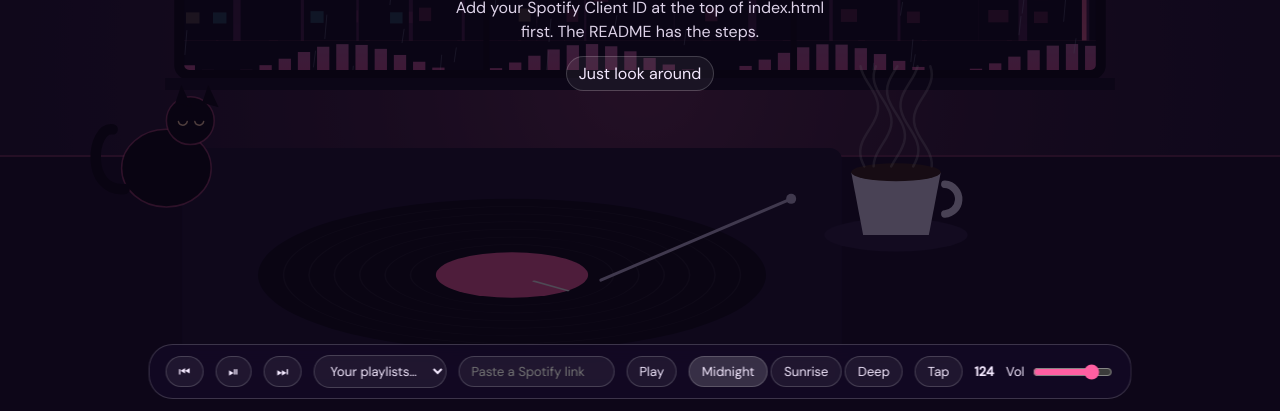
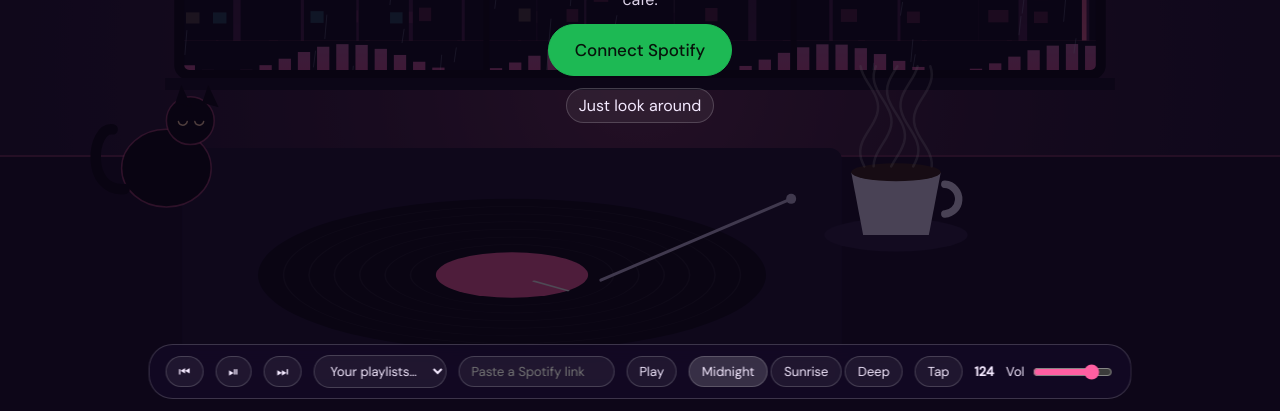
Before and after one commit to ChrisBakedBeats/spotify-cafe, a plain HTML site: page index.html in a window 1280 px wide. Shown: the part 389-800 px from the top of the page. Drawn offline with Linux system fonts and the light colour scheme; animation ran at ten frames a second.

Commit message:
Update Spotify Client ID in index.html

```diff
--- a/index.html
+++ b/index.html
@@ -35,7 +35,7 @@ label{display:flex;align-items:center;gap:6px}input[type=range]{width:80px;accen
 </div>
 <script>
 /* ===== 1. CONFIG — paste your Spotify app Client ID here ===== */
-const CLIENT_ID="PASTE_YOUR_SPOTIFY_CLIENT_ID";
+const CLIENT_ID="62189a7ad13c4fa3af4cb871f44e6962";
 const REDIRECT=location.origin+location.pathname;
 const SCOPES="streaming user-read-email user-read-private user-read-playback-state user-modify-playback-state playlist-read-private";
 
```
